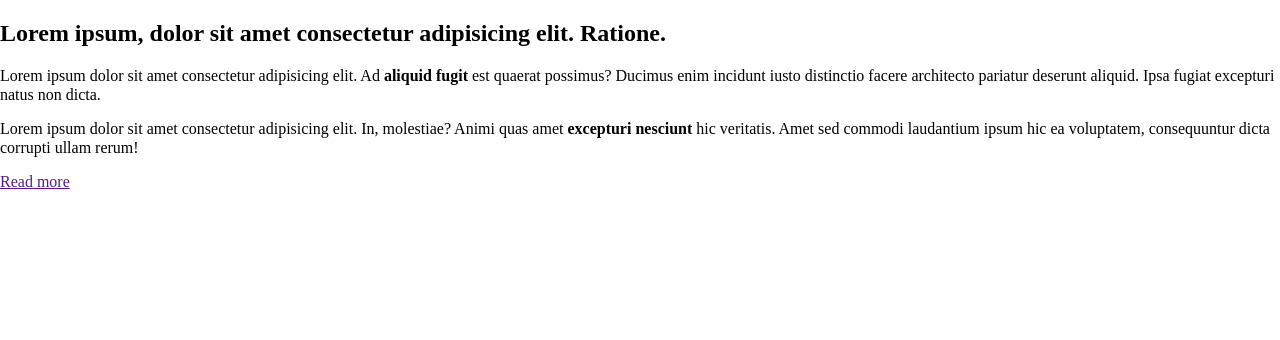
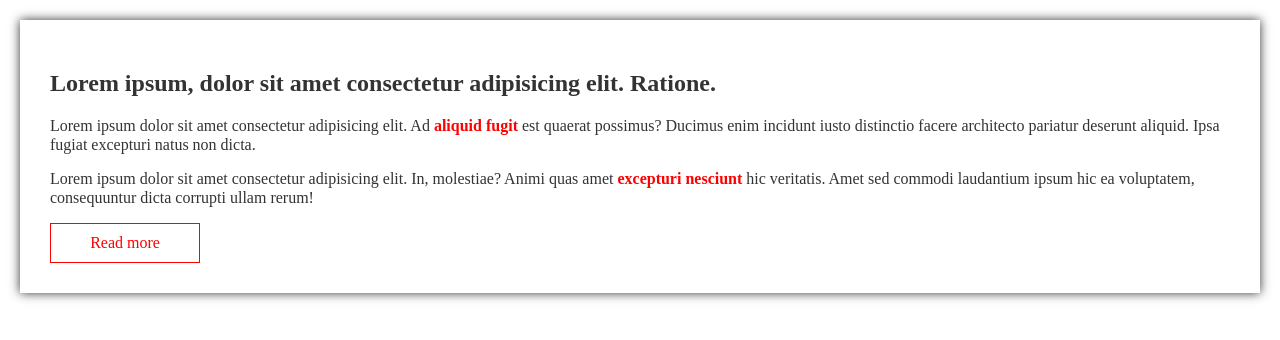
Before and after one commit to RobFyd/practice-in-js, a plain HTML site: page variablesCalcGlobalValuesAll.html in a window 1280 px wide. Drawn offline with nearby package versions, Linux system fonts and the light colour scheme.

Commit message:
css added

```diff
--- a/css/variablesCalcGlobalValuesAll.css
+++ b/css/variablesCalcGlobalValuesAll.css
@@ -5,3 +5,31 @@ html {
 *, *:before, *:after {
     box-sizing: inherit;
 }
+
+article {
+    margin: 20px;
+    padding: 30px;
+    box-shadow: 0 0 10px #333;
+    color: #333;
+}
+
+.articleImportant {
+    color: red;
+}
+
+.articleMore {
+    text-decoration: none;
+    color: red;
+    border: 1px solid;
+    padding: 10px 20px;
+    display: block;
+    width: 150px;
+    max-width: 100%;
+    text-align: center;
+    transition: 0.3s;
+}
+
+.articleMore:hover {
+    background: red;
+    color: white;
+}
```
